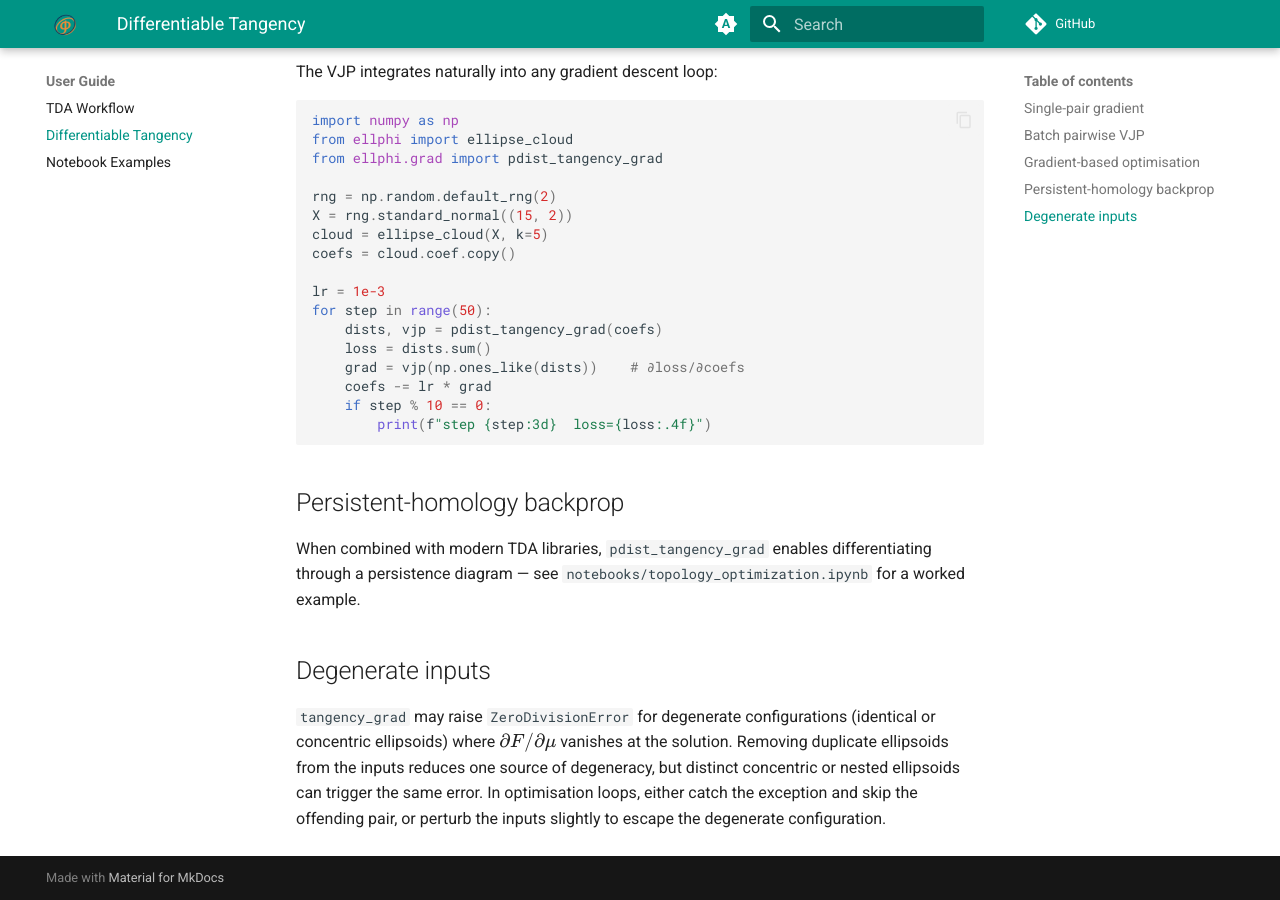
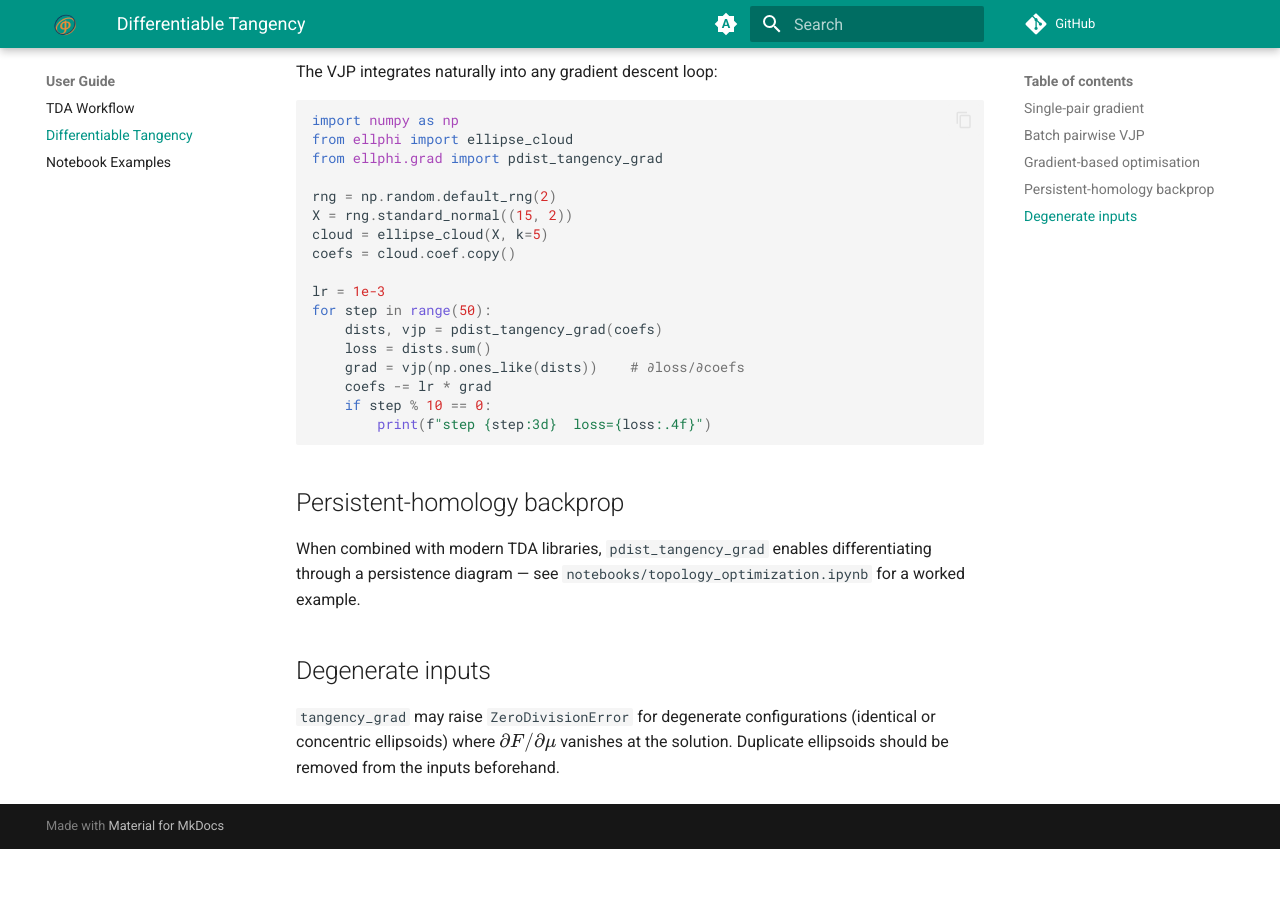
Before and after one commit to t-uda/ellphi, an MkDocs documentation site: the page built from docs/guide/differentiable.md, in a window 1280 px wide and 900 px high, scrolled down 1241 px. Built offline with MkDocs 1.6.1 and Material for MkDocs 9.7.7, drawn with Linux system fonts in a browser that asks for light colours; comment, search, counter and statistics services are not loaded; after the commit the page ends 2090 px from its top, so only the background shows below that.

Commit message:
revert: undo codex review fixes — both changes deemed unnecessary
P2: blob/main link works automatically after merge to main; interim
note is noise that requires a follow-up cleanup commit.
P3: the original docs never contained exception-catch guidance;
reviewer confused a regression with a missing-feature request.

Co-Authored-By: Claude Sonnet 4.6 <noreply@anthropic.com>

```diff
--- a/docs/guide/differentiable.md
+++ b/docs/guide/differentiable.md
@@ -84,7 +84,4 @@ worked example.
 
 `tangency_grad` may raise `ZeroDivisionError` for degenerate configurations (identical
 or concentric ellipsoids) where $\partial F/\partial \mu$ vanishes at the solution.
-Removing duplicate ellipsoids from the inputs reduces one source of degeneracy, but
-distinct concentric or nested ellipsoids can trigger the same error.  In optimisation
-loops, either catch the exception and skip the offending pair, or perturb the inputs
-slightly to escape the degenerate configuration.
+Duplicate ellipsoids should be removed from the inputs beforehand.
```
Also changed, not shown: docs/guide/notebooks.md (+1 -1 lines).
